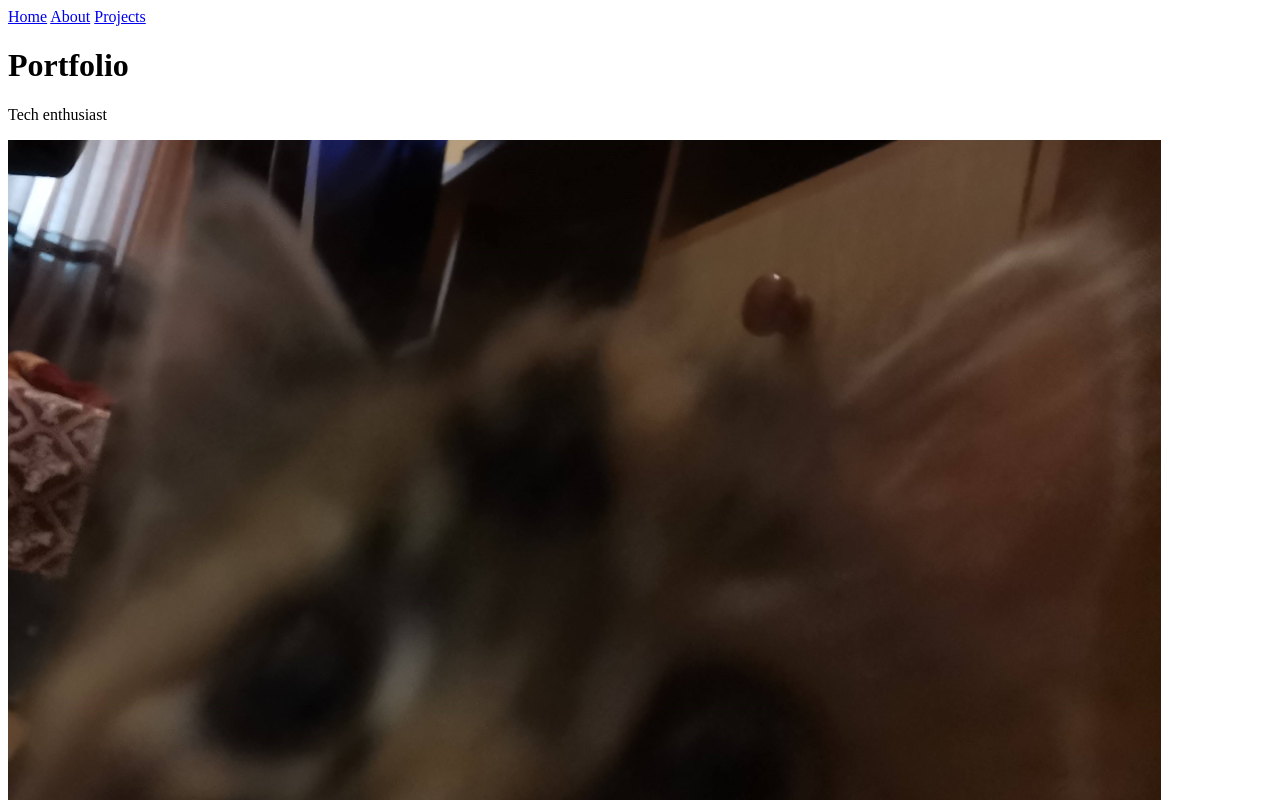
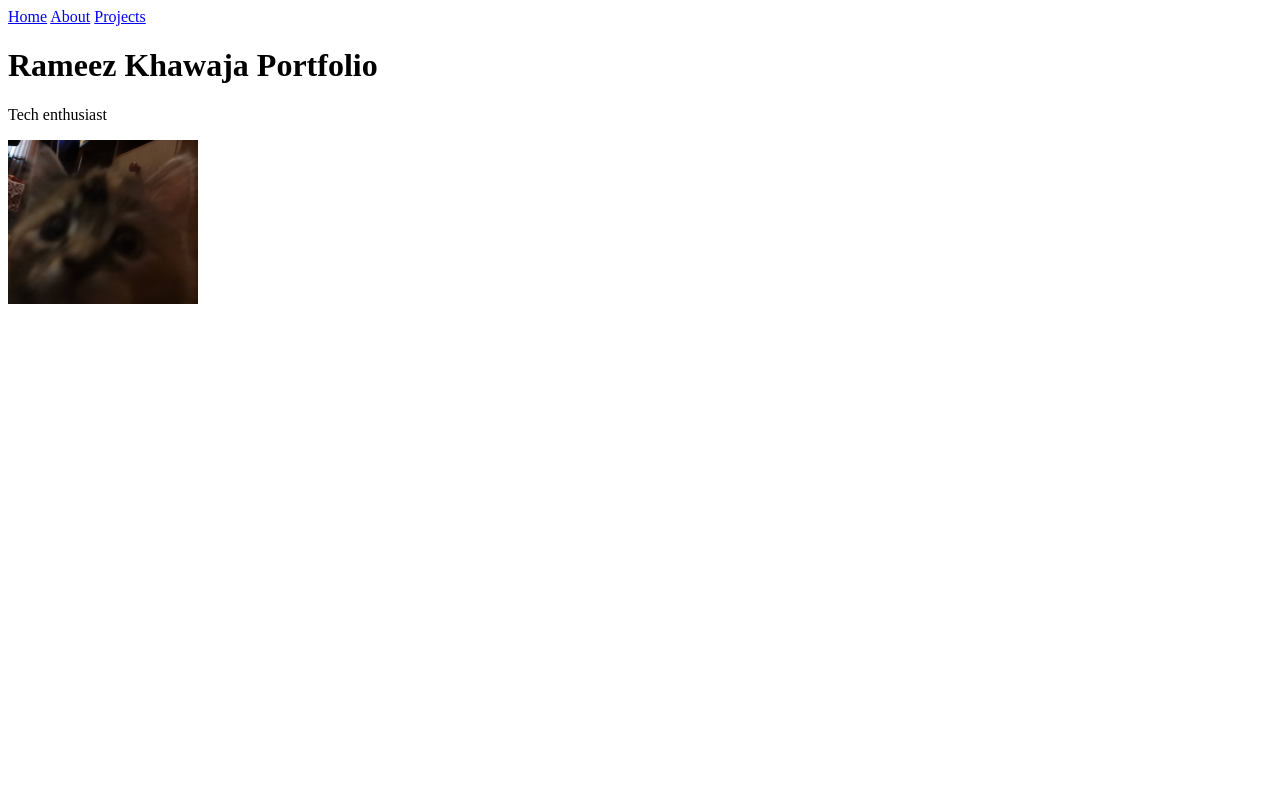
Before and after one commit to rameez-khawaja/Portfolio, a plain HTML site: page index.html in a window 1280 px wide. Shown: the top 800 px of the page. Drawn offline with Linux system fonts and the light colour scheme.

Commit message:
image size

```diff
--- a/index.html
+++ b/index.html
@@ -11,7 +11,7 @@
     <a href="index.html">Home</a>
     <a href="about.html">About</a>
     <a href="projects.html">Projects</a>
-    <h1>Portfolio</h1>
+    <h1>Rameez Khawaja Portfolio</h1>
     <p>Tech enthusiast</p>
     <img src="cat.PNG" alt="Cat">
 </body>
--- a/styles.css
+++ b/styles.css
@@ -0,0 +1,4 @@
+img {
+    width: 15%;
+    height: 15%;
+}
```
